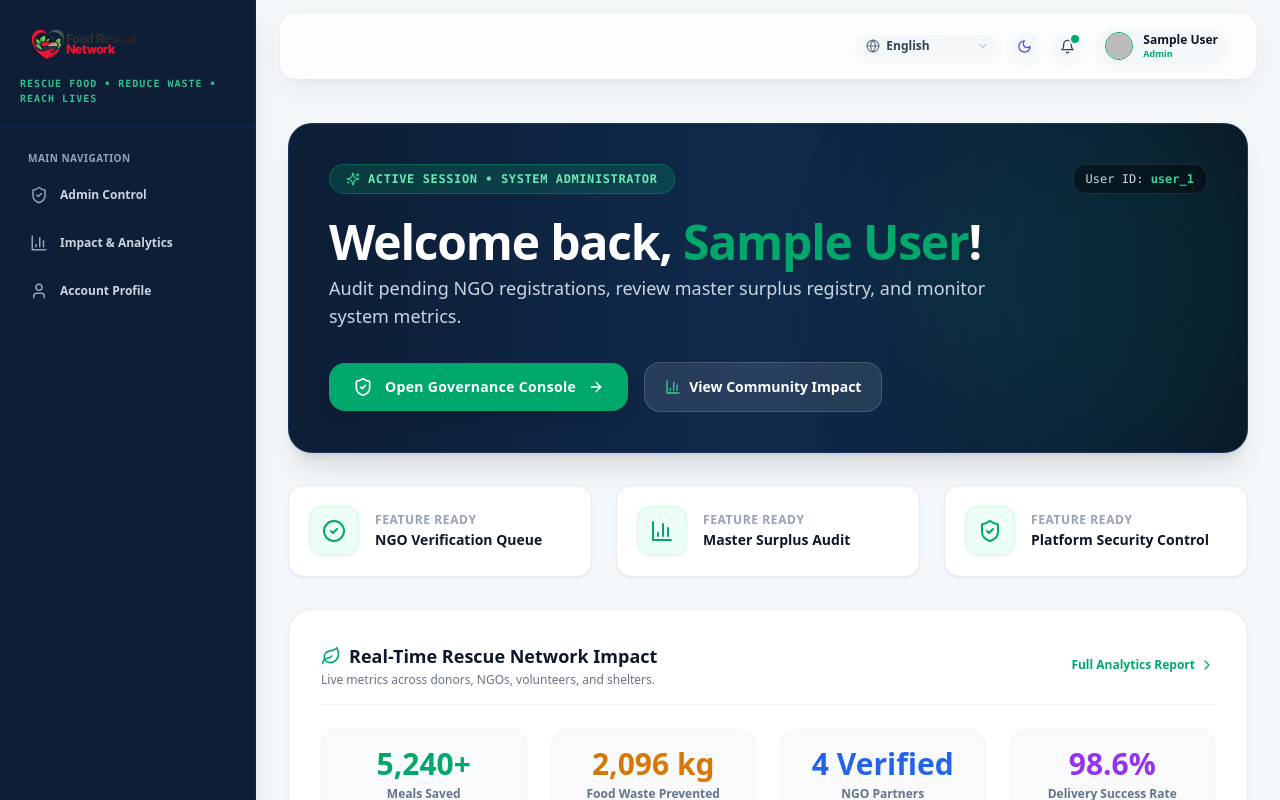
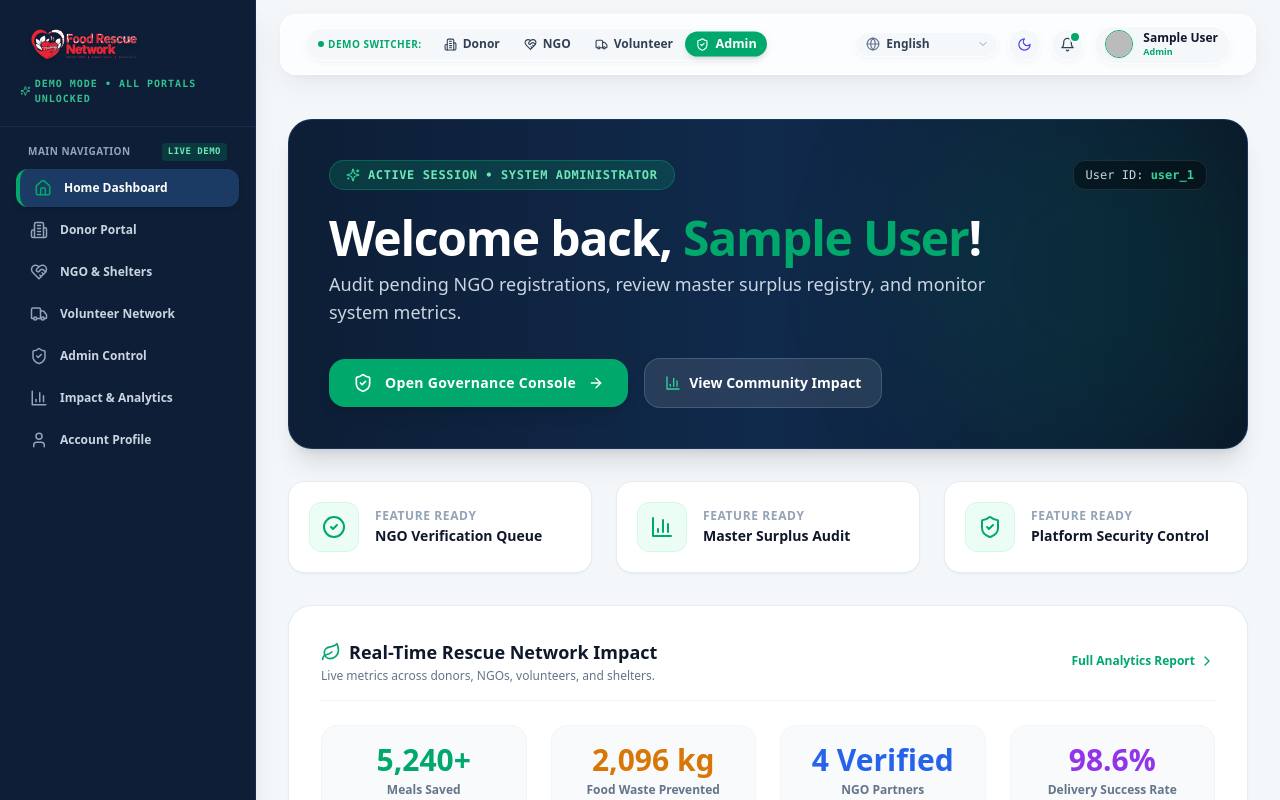
Before and after one commit to kumaraswamy-cmd/FOOD-RESCUE-NETWORK, a React (Vite) app in the folder client/: page / in a window 1280 px wide. Shown: the top 800 px of the page. Built offline with nearby package versions, Linux system fonts and the light colour scheme; no server answers; sample sign-in values are in the browser's storage; the HTML template or start-up script is replaced by a standard one.

Commit message:
feat: unlock simultaneous multi-role navigation and add quick demo switcher for live panel presentation; update logo with crisp white Food Rescue text

```diff
--- a/client/src/App.jsx
+++ b/client/src/App.jsx
@@ -12,19 +12,10 @@ import LoginPage from './pages/LoginPage';
 import { auth } from './firebase';
 import { onAuthStateChanged } from 'firebase/auth';
 
-function ProtectedRoute({ user, allowedRoles, children }) {
+function ProtectedRoute({ user, children }) {
   if (!user) {
     return <Navigate to="/login" replace />;
   }
-
-  if (allowedRoles && !allowedRoles.includes(user.role)) {
-    const primaryRoute =
-      user.role === 'admin' ? '/admin' :
-      user.role === 'ngo' ? '/ngo' :
-      user.role === 'volunteer' ? '/volunteer' : '/donor';
-    return <Navigate to={primaryRoute} replace />;
-  }
-
   return children;
 }
 
@@ -65,6 +56,20 @@ export default function App() {
   }, [user]);
 
   useEffect(() => {
+    if (!user) return;
+    const pathRoleMap = {
+      '/donor': 'donor',
+      '/ngo': 'ngo',
+      '/volunteer': 'volunteer',
+      '/admin': 'admin'
+    };
+    const targetRole = pathRoleMap[location.pathname];
+    if (targetRole && user.role !== targetRole) {
+      setUser(prev => ({ ...prev, role: targetRole }));
+    }
+  }, [location.pathname, user]);
+
+  useEffect(() => {
     try {
       const unsubscribe = onAuthStateChanged(auth, (firebaseUser) => {
         if (firebaseUser) {
@@ -93,7 +98,7 @@ export default function App() {
         <Route
           path="/"
           element={
-            <ProtectedRoute user={user} allowedRoles={['donor', 'ngo', 'volunteer', 'admin']}>
+            <ProtectedRoute user={user}>
               <Landing lang={lang} user={user} />
             </ProtectedRoute>
           }
@@ -102,7 +107,7 @@ export default function App() {
         <Route
           path="/donor"
           element={
-            <ProtectedRoute user={user} allowedRoles={['donor']}>
+            <ProtectedRoute user={user}>
               <DonorPage lang={lang} user={user} />
             </ProtectedRoute>
           }
@@ -111,7 +116,7 @@ export default function App() {
         <Route
           path="/ngo"
           element={
-            <ProtectedRoute user={user} allowedRoles={['ngo']}>
+            <ProtectedRoute user={user}>
               <NgoPage lang={lang} user={user} />
             </ProtectedRoute>
           }
@@ -120,7 +125,7 @@ export default function App() {
         <Route
           path="/volunteer"
           element={
-            <ProtectedRoute user={user} allowedRoles={['volunteer']}>
+            <ProtectedRoute user={user}>
               <VolunteerPage lang={lang} user={user} />
             </ProtectedRoute>
           }
@@ -129,7 +134,7 @@ export default function App() {
         <Route
           path="/admin"
           element={
-            <ProtectedRoute user={user} allowedRoles={['admin']}>
+            <ProtectedRoute user={user}>
               <AdminPage lang={lang} user={user} />
             </ProtectedRoute>
           }
@@ -138,7 +143,7 @@ export default function App() {
         <Route
           path="/impact"
           element={
-            <ProtectedRoute user={user} allowedRoles={['donor', 'ngo', 'volunteer', 'admin']}>
+            <ProtectedRoute user={user}>
               <ImpactPage lang={lang} />
             </ProtectedRoute>
           }
@@ -147,7 +152,7 @@ export default function App() {
         <Route
           path="/profile"
           element={
-            <ProtectedRoute user={user} allowedRoles={['donor', 'ngo', 'volunteer', 'admin']}>
+            <ProtectedRoute user={user}>
               <ProfilePage user={user} setUser={setUser} lang={lang} />
             </ProtectedRoute>
           }
@@ -155,22 +160,7 @@ export default function App() {
 
         <Route
           path="*"
-          element={
-            <Navigate
-              to={
-                !user
-                  ? '/login'
-                  : user.role === 'admin'
-                    ? '/admin'
-                    : user.role === 'ngo'
-                      ? '/ngo'
-                      : user.role === 'volunteer'
-                        ? '/volunteer'
-                        : '/donor'
-              }
-              replace
-            />
-          }
+          element={<Navigate to={!user ? "/login" : "/"} replace />}
         />
       </Routes>
     </Layout>
--- a/client/src/components/Layout.jsx
+++ b/client/src/components/Layout.jsx
@@ -1,5 +1,5 @@
 import React, { useState, useEffect } from 'react';
-import { Link, useLocation } from 'react-router-dom';
+import { Link, useLocation, useNavigate } from 'react-router-dom';
 import {
   Home,
   Building2,
@@ -17,12 +17,14 @@ import {
   Leaf,
   Server,
   ChevronDown,
-  Bell
+  Bell,
+  Sparkles
 } from 'lucide-react';
 import { i18nDict } from '../i18n';
 
 export default function Layout({ children, lang, setLang, theme, toggleTheme, user, setUser }) {
   const location = useLocation();
+  const navigate = useNavigate();
   const t = i18nDict[lang] || i18nDict.en;
 
   const [mobileMenuOpen, setMobileMenuOpen] = useState(false);
@@ -49,24 +51,40 @@ export default function Layout({ children, lang, setLang, theme, toggleTheme, us
     );
   }
 
-  const allNavItems = [
-    { path: '/', label: t.tabHome || 'Home', icon: Home, roles: ['donor', 'ngo', 'volunteer'] },
-    { path: '/donor', label: t.tabDonor || 'Donor Dashboard', icon: Building2, roles: ['donor'] },
-    { path: '/ngo', label: t.tabNgo || 'NGO Partners', icon: HeartHandshake, roles: ['ngo'] },
-    { path: '/volunteer', label: t.tabVolunteer || 'Volunteers', icon: Truck, roles: ['volunteer'] },
-    { path: '/admin', label: t.tabAdmin || 'Admin Governance', icon: ShieldCheck, roles: ['admin'] },
-    { path: '/impact', label: t.tabImpact || 'Impact & Analytics', icon: BarChart3, roles: ['donor', 'ngo', 'volunteer', 'admin'] },
-    { path: '/profile', label: 'Account Profile', icon: User, roles: ['donor', 'ngo', 'volunteer', 'admin'] },
+  // All 4 Stakeholder Portals unlocked simultaneously for presentation demo mode
+  const navItems = [
+    { path: '/', label: t.tabHome || 'Home Dashboard', icon: Home },
+    { path: '/donor', label: t.tabDonor || 'Donor Dashboard', icon: Building2 },
+    { path: '/ngo', label: t.tabNgo || 'NGO Partners', icon: HeartHandshake },
+    { path: '/volunteer', label: t.tabVolunteer || 'Volunteers', icon: Truck },
+    { path: '/admin', label: t.tabAdmin || 'Admin Governance', icon: ShieldCheck },
+    { path: '/impact', label: t.tabImpact || 'Impact & Analytics', icon: BarChart3 },
+    { path: '/profile', label: 'Account Profile', icon: User },
   ];
 
   const currentRole = user?.role || 'donor';
-  const navItems = allNavItems.filter(item => item.roles.includes(currentRole));
-
   const isActive = (path) => location.pathname === path;
 
   const userInitials = user?.name
     ? user.name.split(' ').map(n => n[0]).join('').slice(0, 2).toUpperCase()
     : 'U';
+
+  const roleList = [
+    { id: 'donor', label: 'Donor', path: '/donor', icon: Building2 },
+    { id: 'ngo', label: 'NGO', path: '/ngo', icon: HeartHandshake },
+    { id: 'volunteer', label: 'Volunteer', path: '/volunteer', icon: Truck },
+    { id: 'admin', label: 'Admin', path: '/admin', icon: ShieldCheck }
+  ];
+
+  const handleRoleSwitch = (roleId, path) => {
+    if (setUser) {
+      setUser(prev => ({
+        ...(prev || { id: 'FRN-HERO', name: 'Demo Presenter' }),
+        role: roleId
+      }));
+    }
+    navigate(path);
+  };
 
   return (
     <div className="min-h-screen bg-[#F4F7FA] dark:bg-[#0A1628] text-slate-800 dark:text-slate-100 flex font-sans antialiased transition-colors duration-200">
@@ -83,18 +101,20 @@ export default function Layout({ children, lang, setLang, theme, toggleTheme, us
             <img
               src="/logo.png"
               alt="Food Rescue Network Logo"
-              className="h-12 w-auto object-contain rounded-xl group-hover:scale-105 transition-transform"
+              className="h-12 w-auto object-contain rounded-xl group-hover:scale-105 transition-transform drop-shadow-md"
             />
           </Link>
-          <div className="text-[10px] font-mono font-bold tracking-widest text-emerald-400 uppercase opacity-90">
-            RESCUE FOOD &bull; REDUCE WASTE &bull; REACH LIVES
+          <div className="text-[10px] font-mono font-bold tracking-widest text-emerald-400 uppercase opacity-90 flex items-center gap-1">
+            <Sparkles size={12} className="text-emerald-400" />
+            <span>DEMO MODE &bull; ALL PORTALS UNLOCKED</span>
           </div>
         </div>
 
         {/* Navigation Items */}
-        <nav className="flex-1 px-4 py-6 space-y-1.5 overflow-y-auto">
-          <div className="text-[10px] font-extrabold uppercase tracking-wider text-slate-400 px-3 mb-2">
-            Main Navigation
+        <nav className="flex-1 px-4 py-4 space-y-1 overflow-y-auto">
+          <div className="text-[10px] font-extrabold uppercase tracking-wider text-slate-400 px-3 mb-2 flex items-center justify-between">
+            <span>Main Navigation</span>
+            <span className="text-[9px] bg-[#00A86B]/20 text-emerald-300 px-1.5 py-0.5 rounded font-mono">LIVE DEMO</span>
           </div>
           {navItems.map((item) => {
             const active = isActive(item.path);
@@ -105,7 +125,7 @@ export default function Layout({ children, lang, setLang, theme, toggleTheme, us
                 to={item.path}
                 onClick={() => setMobileMenuOpen(false)}
                 className={`
-                  flex items-center gap-3 px-3.5 py-3 rounded-xl text-xs font-extrabold transition-all duration-150
+                  flex items-center gap-3 px-3.5 py-2.5 rounded-xl text-xs font-extrabold transition-all duration-150
                   ${active
                     ? 'bg-[#1C3B64] text-white shadow-md border-l-4 border-[#00A86B]'
                     : 'text-slate-300 hover:bg-navy-800 hover:text-white'
@@ -156,8 +176,8 @@ export default function Layout({ children, lang, setLang, theme, toggleTheme, us
         {/* Floating Apple-Inspired Translucent Liquid Glass Header */}
         <div className="sticky top-2.5 z-30 px-3 sm:px-6 pt-1 pb-1.5">
           <header className={`
-            liquid-glass-header rounded-2xl px-4 sm:px-6 py-3 flex items-center justify-between gap-4 transition-all duration-300
-            ${isScrolled ? 'scrolled shadow-xl py-2.5' : ''}
+            liquid-glass-header rounded-2xl px-4 sm:px-6 py-2.5 flex items-center justify-between gap-4 transition-all duration-300
+            ${isScrolled ? 'scrolled shadow-xl py-2' : ''}
           `}>
             <div className="flex items-center gap-3">
               <button
@@ -167,6 +187,34 @@ export default function Layout({ children, lang, setLang, theme, toggleTheme, us
               >
                 {mobileMenuOpen ? <X size={18} strokeWidth={2} /> : <Menu size={18} strokeWidth={2} />}
               </button>
+
+              {/* Instant One-Click Role Switcher Bar for Live Presentation */}
+              <div className="hidden sm:flex items-center gap-1 liquid-glass-capsule rounded-full p-1 border border-white/20 dark:border-navy-700">
+                <span className="text-[10px] font-black uppercase text-[#00A86B] dark:text-emerald-400 px-2 tracking-wider flex items-center gap-1">
+                  <span className="w-1.5 h-1.5 rounded-full bg-[#00A86B] animate-pulse"></span>
+                  <span>Demo Switcher:</span>
+                </span>
+                {roleList.map((r) => {
+                  const isSelected = currentRole === r.id;
+                  const IconComp = r.icon;
+                  return (
+                    <button
+                      key={r.id}
+                      onClick={() => handleRoleSwitch(r.id, r.path)}
+                      className={`
+                        px-2.5 py-1 rounded-full text-xs font-black transition-all flex items-center gap-1.5
+                        ${isSelected
+                          ? 'bg-[#00A86B] text-white shadow-md scale-105'
+                          : 'text-slate-700 dark:text-slate-200 hover:text-slate-900 dark:hover:text-white hover:bg-white/20'
+                        }
+                      `}
+                    >
+                      <IconComp size={13} />
+                      <span>{r.label}</span>
+                    </button>
+                  );
+                })}
+              </div>
             </div>
 
             {/* Right Glass Controls */}
```
Also changed, not shown: client/public/logo.png.
